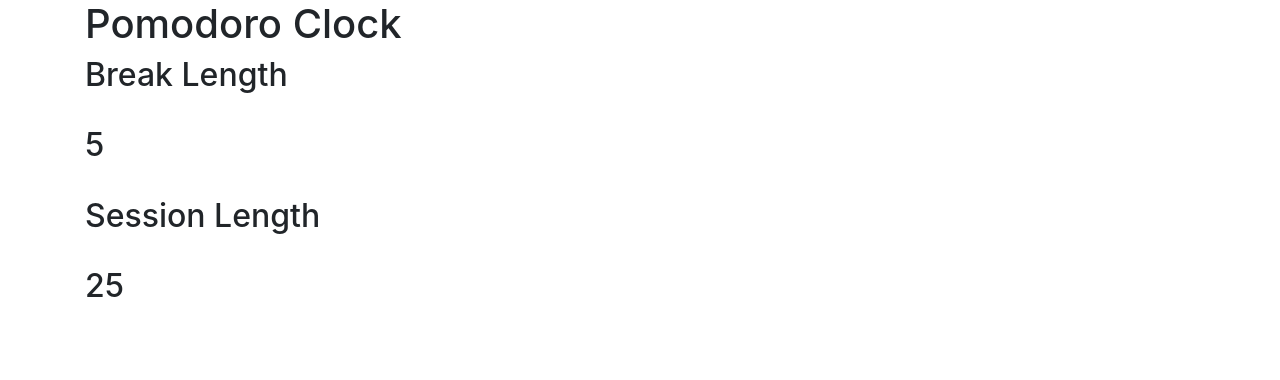
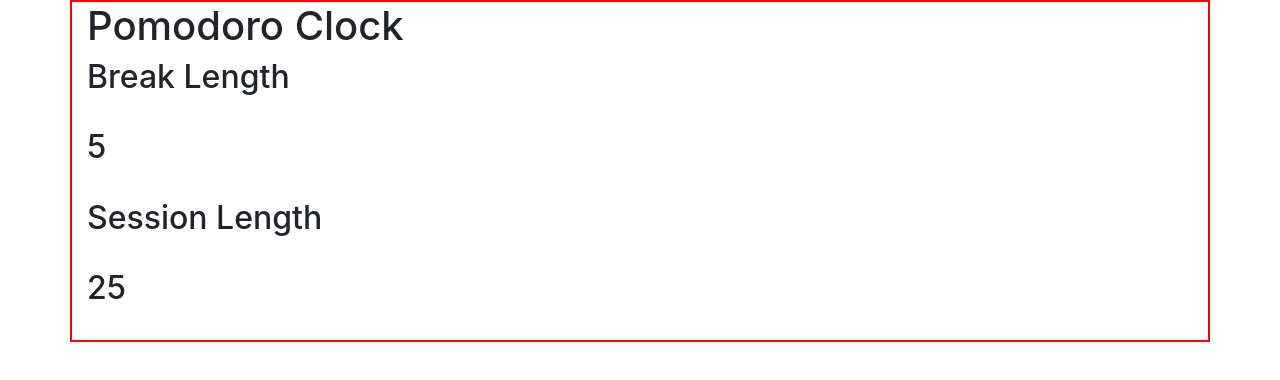
Before and after one commit to petercrackthecode/FCC_PomodoroClock, a React (Create React App) app: page / in a window 1280 px wide. Shown: the top 380 px of the page. Built offline with nearby package versions, Linux system fonts and the light colour scheme.

Commit message:
Need to make this container center

```diff
--- a/package.json
+++ b/package.json
@@ -5,6 +5,7 @@
   "dependencies": {
     "bootstrap": "4.3.1",
     "jquery": "^3.4.1",
+    "popper.js": "^1.15.0",
     "react": "^16.8.6",
     "react-dom": "^16.8.6",
     "react-scripts": "3.0.1"
--- a/src/App.js
+++ b/src/App.js
@@ -1,6 +1,5 @@
 import { LengthController } from "./components/LengthController.js";
 import "./styles/App.css";
-import 'bootstrap';
 
 import React from "react";
 
@@ -47,7 +46,7 @@ class App extends React.Component {
   render() {
     return (
       <div id="app">
-        <div id="pomodoro-clock" className='container'>
+        <div id="pomodoro-clock" className='container .d-flex justify-content-center'>
           <h1>Pomodoro Clock</h1>
           <LengthController
             id="break"
--- a/src/index.js
+++ b/src/index.js
@@ -3,7 +3,10 @@ import ReactDOM from 'react-dom';
 import './index.css';
 import App from './App';
 import * as serviceWorker from './serviceWorker';
+
 import 'bootstrap/dist/css/bootstrap.css';
+import $ from 'jquery';
+import Popper from 'popper.js';
 
 ReactDOM.render(<App />, document.getElementById('root'));
 
--- a/src/styles/App.css
+++ b/src/styles/App.css
@@ -4,5 +4,8 @@
   padding: 0;
   margin: 0;
 }
+#app #pomodoro-clock {
+  border: red solid 2px;
+}
 
 /*# sourceMappingURL=App.css.map */
--- a/src/styles/App.scss
+++ b/src/styles/App.scss
@@ -1,6 +1,14 @@
+@mixin Border($color, $margin) {
+    border: $color solid $margin;
+}
+
 #app {
     width: 100vw;
     height: 100vh;
     padding: 0;
     margin: 0;
+
+    #pomodoro-clock {
+        @include Border(red, 2px);
+    }
 }
```
Also changed, not shown: 2 other files (tests, documents, lock files or other folders).
